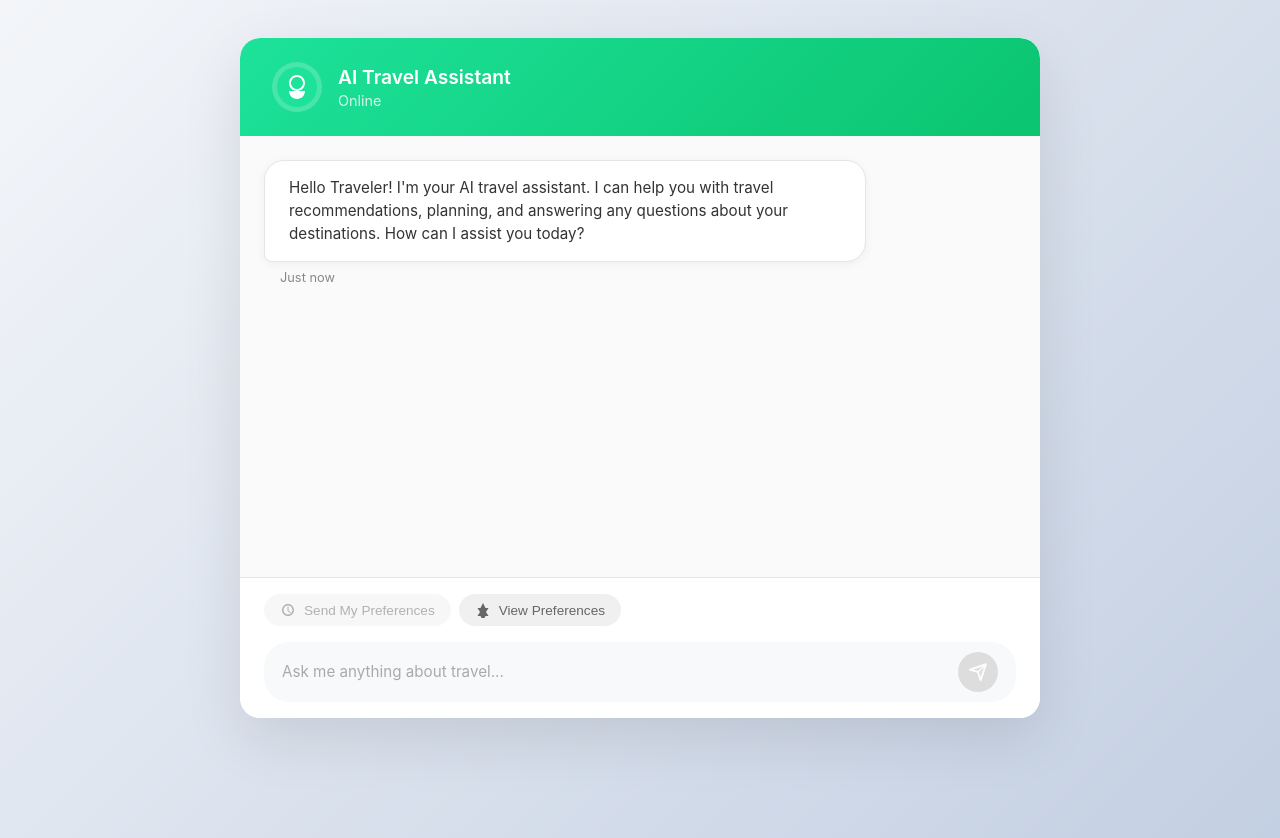
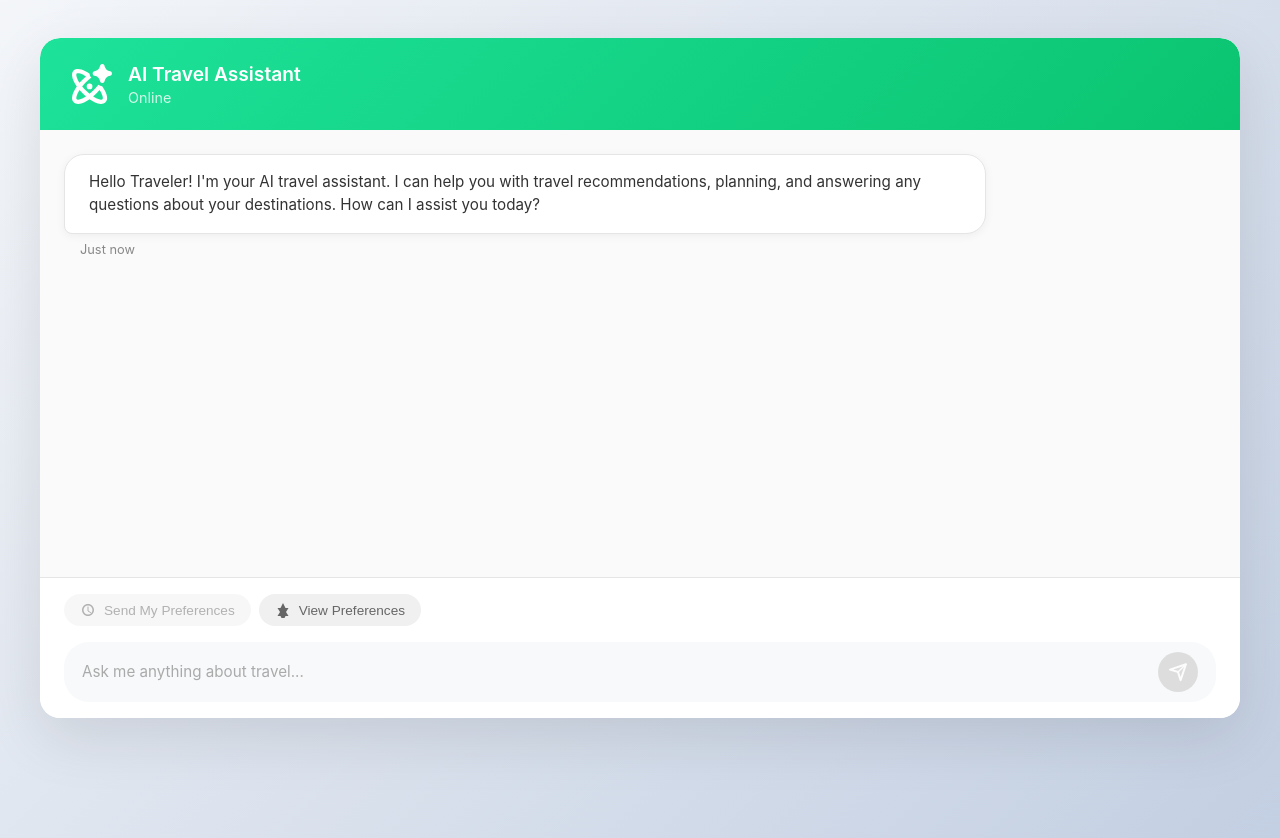
Before and after one commit to TingTing666666/travelgame, a Flask app: page /ai-chat in a window 1280 px wide. Shown: the part 62-900 px from the top of the page. Run offline with Flask 3, Linux system fonts and the light colour scheme; some web fonts are replaced.

Commit message:
优化（主页轮播）03

```diff
--- a/static/css/ai_chat.css
+++ b/static/css/ai_chat.css
@@ -59,7 +59,7 @@ nav {
 
 /* Chat Container */
 .chat-container {
-    max-width: 800px;
+    max-width: 1200px;
     margin: 100px auto 0;
     height: calc(100vh - 120px);
     background: white;
--- a/templates/ai_chat.html
+++ b/templates/ai_chat.html
@@ -5,7 +5,8 @@
     <meta name="viewport" content="width=device-width, initial-scale=1.0">
     <title>AI Travel Assistant - TravelPal</title>
     <link rel="stylesheet" href="{{ url_for('static', filename='css/ai_chat.css') }}">
-    <link href="https://fonts.googleapis.com/css2?family=SF+Pro+Display:wght@300;400;500;600;700&display=swap" rel="stylesheet">
+    <link href="https://fonts.googleapis.com/css2?family=SF+Pro+Display:wght@300;400;500;600;700&display=swap"
+          rel="stylesheet">
 </head>
 <body>
 <header>
@@ -24,13 +25,10 @@
 <div class="chat-container">
     <div class="chat-header">
         <div class="assistant-info">
-                <div class="assistant-avatar">
-                    <svg width="40" height="40" viewBox="0 0 40 40" fill="none">
-                        <circle cx="20" cy="20" r="20" fill="#1DE29A"/>
-                        <path d="M20 8C15.6 8 12 11.6 12 16C12 20.4 15.6 24 20 24C24.4 24 28 20.4 28 16C28 11.6 24.4 8 20 8ZM20 22C16.7 22 14 19.3 14 16C14 12.7 16.7 10 20 10C23.3 10 26 12.7 26 16C26 19.3 23.3 22 20 22Z" fill="white"/>
-                        <path d="M20 32C15.6 32 12 28.4 12 24H28C28 28.4 24.4 32 20 32Z" fill="white"/>
-                    </svg>
-                </div>
+
+            <img src="{{ url_for('static', filename='images/travel-icons/assistant-avatar.svg') }}"
+                 alt="AI Assistant" width="40" height="40">
+
             <div class="assistant-text">
                 <h3>AI Travel Assistant</h3>
                 <p class="status">Online</p>
@@ -41,7 +39,8 @@
     <div class="chat-messages" id="chat-messages">
         <div class="message ai-message">
             <div class="message-content">
-                    <p>Hello {{ name }}! I'm your AI travel assistant. I can help you with travel recommendations, planning, and answering any questions about your destinations. How can I assist you today?</p>
+                <p>Hello {{ name }}! I'm your AI travel assistant. I can help you with travel recommendations, planning,
+                    and answering any questions about your destinations. How can I assist you today?</p>
             </div>
             <div class="message-time">Just now</div>
         </div>
@@ -73,15 +72,18 @@
             <button class="quick-action-btn" id="send-preferences"
                     {% if not preferences %}disabled{% endif %}>
                 <svg width="16" height="16" viewBox="0 0 16 16" fill="none">
-                        <path d="M8 2C4.7 2 2 4.7 2 8C2 11.3 4.7 14 8 14C11.3 14 14 11.3 14 8C14 4.7 11.3 2 8 2ZM8 12.5C5.5 12.5 3.5 10.5 3.5 8C3.5 5.5 5.5 3.5 8 3.5C10.5 3.5 12.5 5.5 12.5 8C12.5 10.5 10.5 12.5 8 12.5Z" fill="currentColor"/>
+                    <path d="M8 2C4.7 2 2 4.7 2 8C2 11.3 4.7 14 8 14C11.3 14 14 11.3 14 8C14 4.7 11.3 2 8 2ZM8 12.5C5.5 12.5 3.5 10.5 3.5 8C3.5 5.5 5.5 3.5 8 3.5C10.5 3.5 12.5 5.5 12.5 8C12.5 10.5 10.5 12.5 8 12.5Z"
+                          fill="currentColor"/>
                     <path d="M8 5V9L10.5 10.5" stroke="currentColor" stroke-width="1" stroke-linecap="round"/>
                 </svg>
                 Send My Preferences
             </button>
             <button class="quick-action-btn" id="show-preferences">
                 <svg width="16" height="16" viewBox="0 0 16 16" fill="none">
-                        <path d="M8 9.5C8.8 9.5 9.5 8.8 9.5 8C9.5 7.2 8.8 6.5 8 6.5C7.2 6.5 6.5 7.2 6.5 8C6.5 8.8 7.2 9.5 8 9.5Z" fill="currentColor"/>
-                        <path d="M8 1L10.5 6H13.5L11 10L13.5 14H10.5L8 19L5.5 14H2.5L5 10L2.5 6H5.5L8 1Z" fill="currentColor"/>
+                    <path d="M8 9.5C8.8 9.5 9.5 8.8 9.5 8C9.5 7.2 8.8 6.5 8 6.5C7.2 6.5 6.5 7.2 6.5 8C6.5 8.8 7.2 9.5 8 9.5Z"
+                          fill="currentColor"/>
+                    <path d="M8 1L10.5 6H13.5L11 10L13.5 14H10.5L8 19L5.5 14H2.5L5 10L2.5 6H5.5L8 1Z"
+                          fill="currentColor"/>
                 </svg>
                 View Preferences
             </button>
@@ -92,8 +94,10 @@
                 <textarea id="message-input" placeholder="Ask me anything about travel..." rows="1"></textarea>
                 <button id="send-button" class="send-button" disabled>
                     <svg width="20" height="20" viewBox="0 0 20 20" fill="none">
-                            <path d="M18 2L9 11" stroke="currentColor" stroke-width="2" stroke-linecap="round" stroke-linejoin="round"/>
-                            <path d="M18 2L12 18L9 11L2 8L18 2Z" stroke="currentColor" stroke-width="2" stroke-linecap="round" stroke-linejoin="round"/>
+                        <path d="M18 2L9 11" stroke="currentColor" stroke-width="2" stroke-linecap="round"
+                              stroke-linejoin="round"/>
+                        <path d="M18 2L12 18L9 11L2 8L18 2Z" stroke="currentColor" stroke-width="2"
+                              stroke-linecap="round" stroke-linejoin="round"/>
                     </svg>
                 </button>
             </div>
--- a/templates/plan.html
+++ b/templates/plan.html
@@ -25,7 +25,7 @@
             <li><a href="{{ url_for('destinations') }}">Destinations</a></li>
             <li><a href="{{ url_for('create_avatar') }}">Create Avatar</a></li>
             <li><a href="{{ url_for('plan') }}" class="active">Plan Trip</a></li>
-            <li><a href="{{ url_for('ai_chat') }}" class="active">AI Assistant</a></li>
+            <li><a href="{{ url_for('ai_chat') }}">AI Assistant</a></li>
         </ul>
     </nav>
 </header>
```
Also changed, not shown: templates/index.html (+18 -0 lines), static/images/travel-icons/aichat1.svg (added), static/images/travel-icons/assistant-avatar.svg (added). Lines whose indentation alone changed are shown as unchanged.
